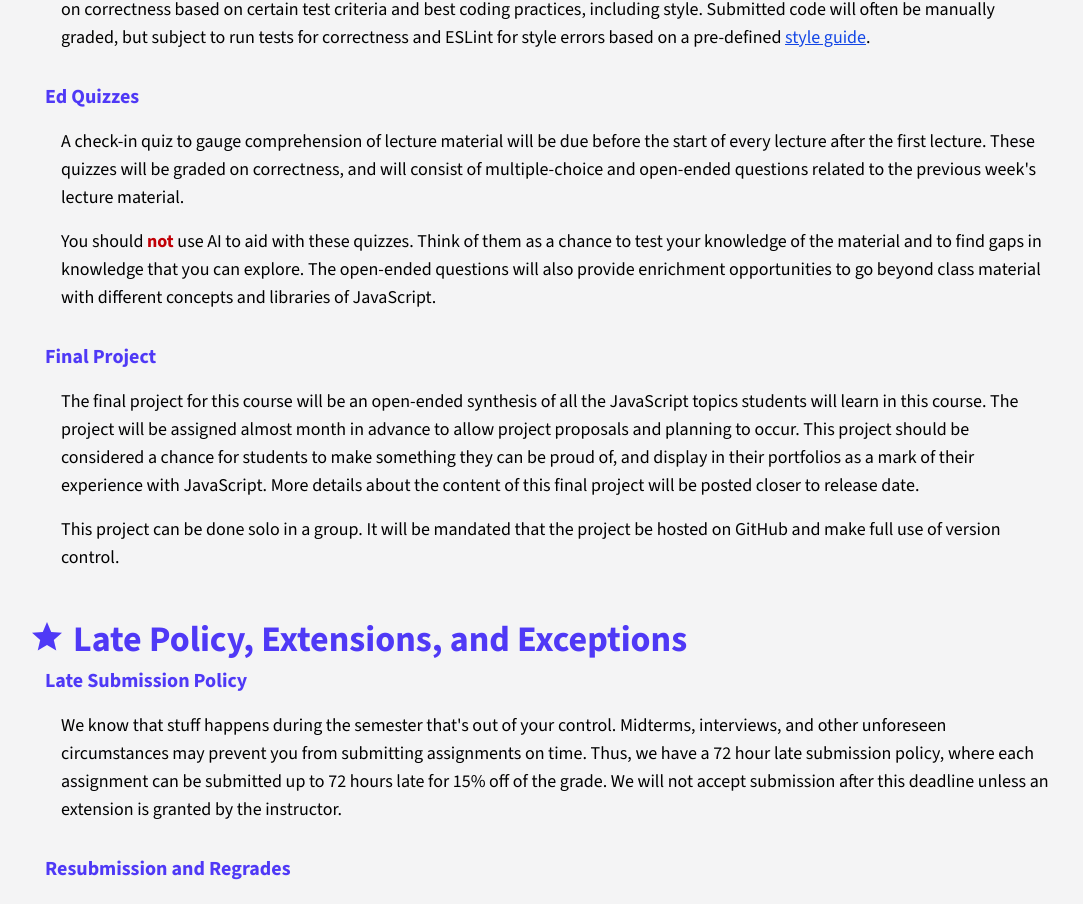
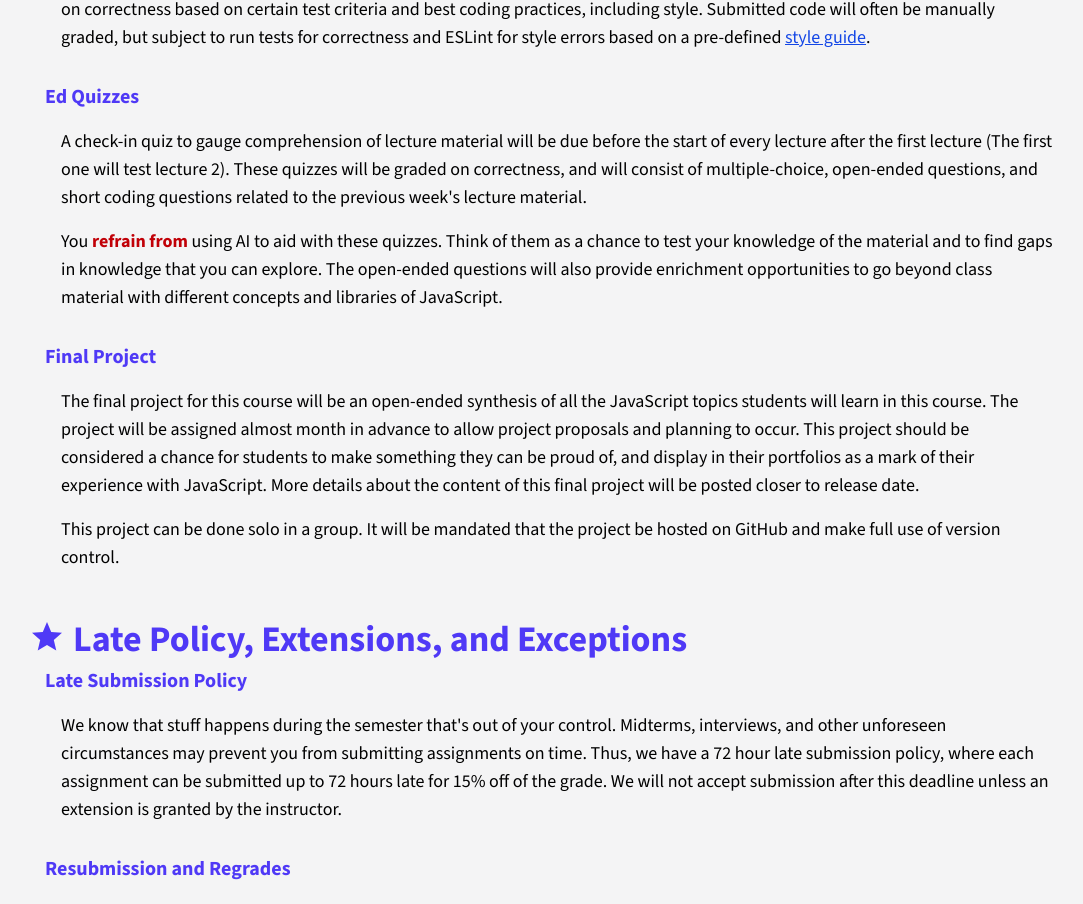
Before and after one commit to voravichs/cis-1962-fa26, a Next.js app: page /syllabus in a window 1280 px wide. Shown: the part 1437-2341 px from the top of the page, without its empty margins (99-1182 px from the left). Built offline with nearby package versions, Linux system fonts and the light colour scheme.

Commit message:
adjust wording in silly bus

```diff
--- a/app/syllabus/page.tsx
+++ b/app/syllabus/page.tsx
@@ -79,9 +79,9 @@ export default function Syllabus() {
                     </div>
                     <div className="ml-4 space-y-4">
                         <h3 className='text-xl font-bold text-indigo-600'>Ed Quizzes</h3>
-                        <p className='ml-4'>A check-in quiz to gauge comprehension of lecture material will be due before the start of every lecture after the first lecture. These quizzes will be graded on correctness, and will consist of multiple-choice and open-ended questions related to the previous week's lecture material.</p>
+                        <p className='ml-4'>A check-in quiz to gauge comprehension of lecture material will be due before the start of every lecture after the first lecture (The first one will test lecture 2). These quizzes will be graded on correctness, and will consist of multiple-choice, open-ended questions, and short coding questions related to the previous week's lecture material.</p>
 
-                        <p className='ml-4'>You should <span className="red-bold">not</span> use AI to aid with these quizzes. Think of them as a chance to test your knowledge of the material and to find gaps in knowledge that you can explore. The open-ended questions will also provide enrichment opportunities to go beyond class material with different concepts and libraries of JavaScript.</p>
+                        <p className='ml-4'>You <span className="red-bold">refrain from</span> using AI to aid with these quizzes. Think of them as a chance to test your knowledge of the material and to find gaps in knowledge that you can explore. The open-ended questions will also provide enrichment opportunities to go beyond class material with different concepts and libraries of JavaScript.</p>
                     </div>
                     <div className="ml-4 space-y-4">
                         <h3 className='text-xl font-bold text-indigo-600'>Final Project</h3>
```
